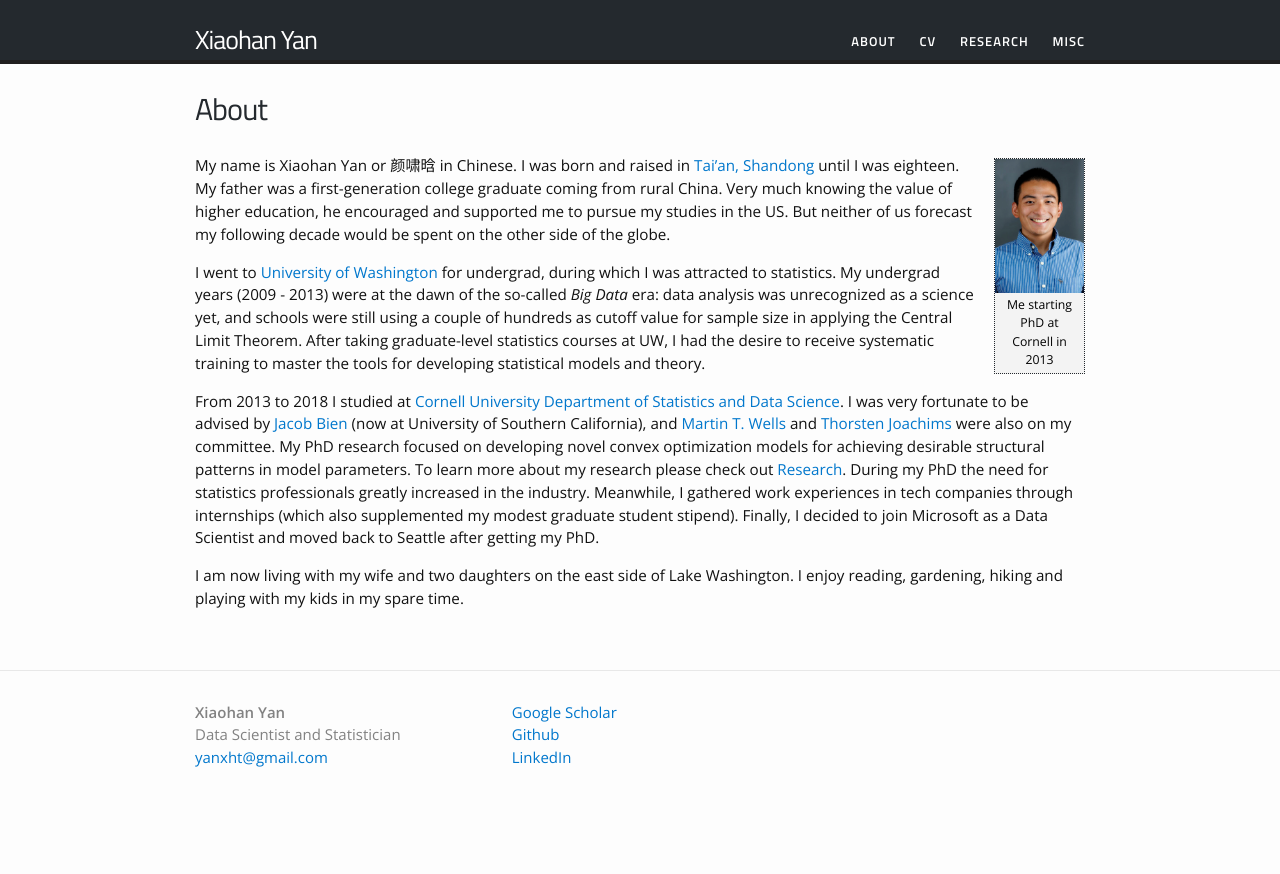
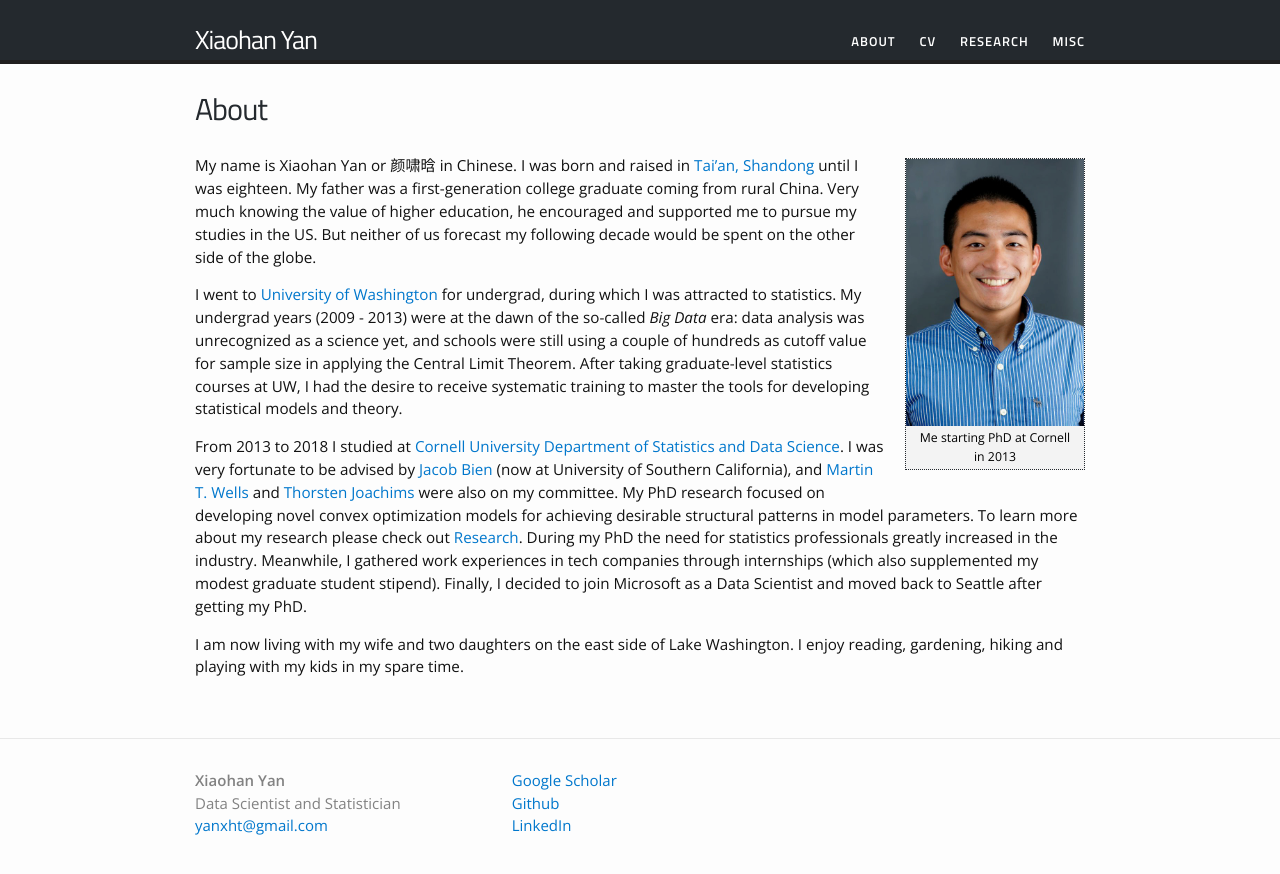
Before and after one commit to yanxht/yanxht.github.io, a Jekyll site: the page built from about.md, in a window 1280 px wide. Shown: the top 874 px of the page. Built offline with Jekyll 4.4.1, drawn with Linux system fonts in a browser that asks for light colours.

```diff
--- a/about.md
+++ b/about.md
@@ -4,7 +4,7 @@
 permalink: /about/
 ---
 
-{% include image_caption.html url="/images/yan_portrait.jpeg" caption="Me starting PhD at Cornell in 2013" width_perc=10 align="right" %}
+{% include image_caption.html url="/images/yan_portrait.jpeg" caption="Me starting PhD at Cornell in 2013" width_perc=20 align="right" %}
 
 My name is Xiaohan Yan or 颜啸晗 in Chinese. I was born and raised in [Tai'an, Shandong](https://en.wikipedia.org/wiki/Tai%27an) until I was eighteen. My father was a first-generation college graduate coming from rural China. Very much knowing the value of higher education, he encouraged and supported me to pursue my studies in the US. But neither of us forecast my following decade would be spent on the other side of the globe.
 
```
